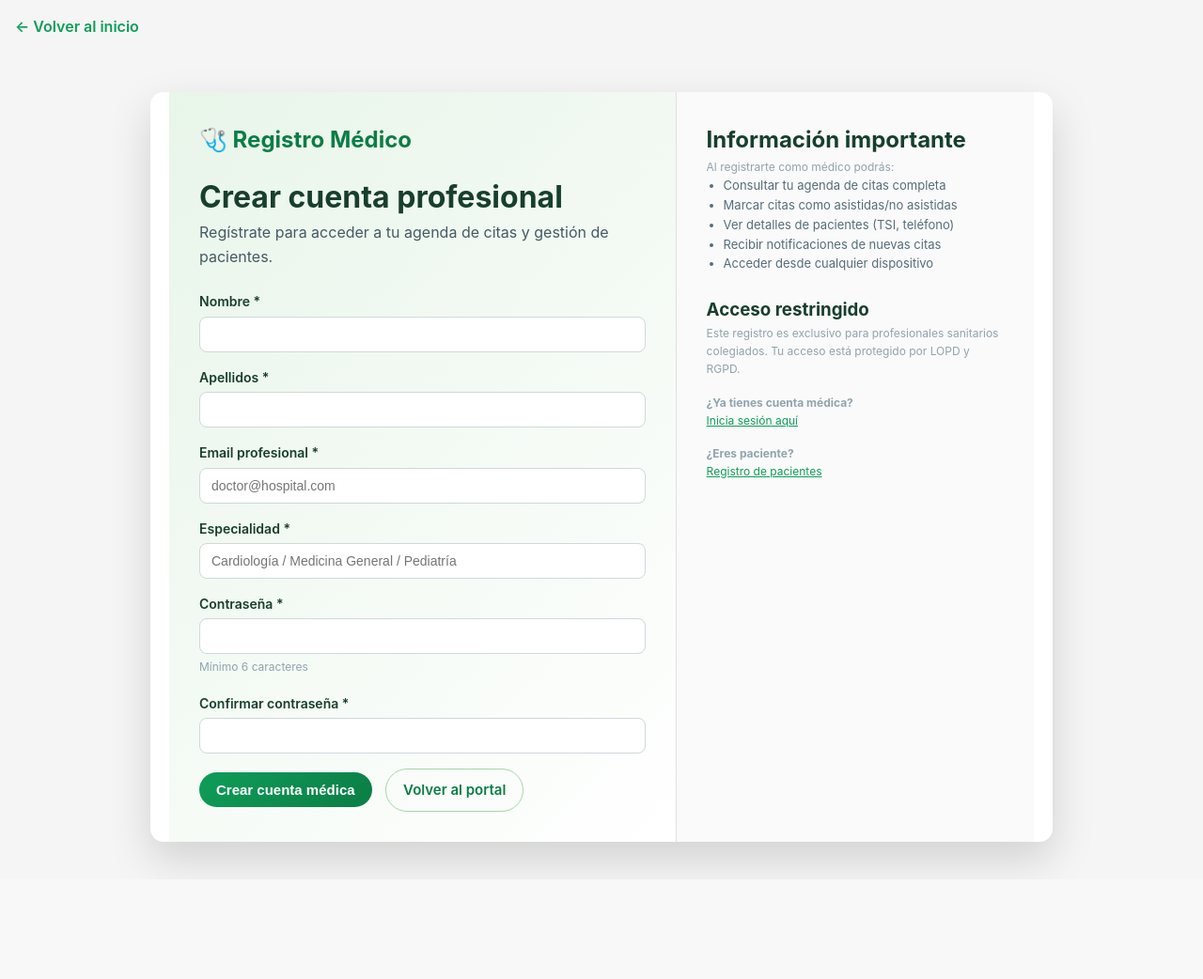
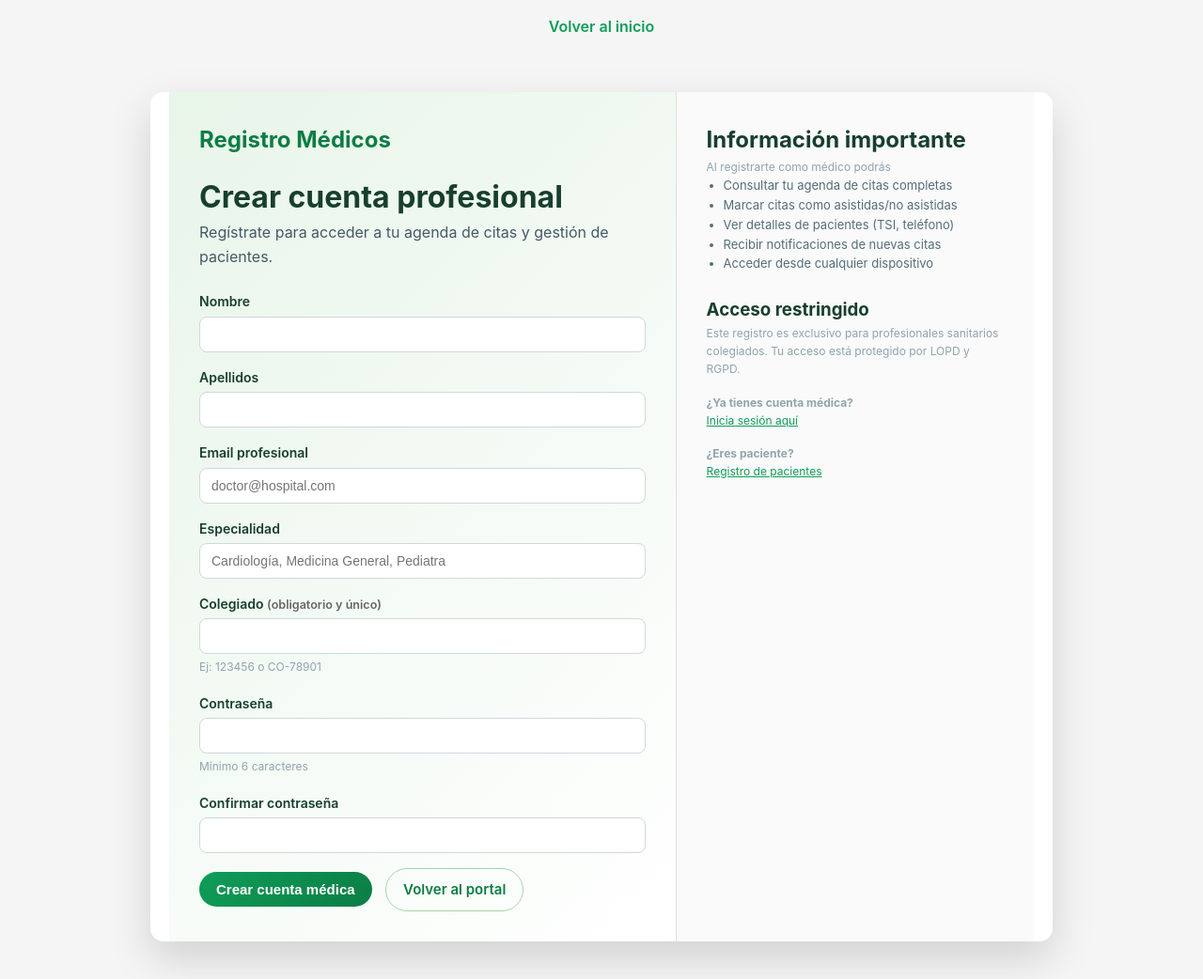
Before and after one commit to Samuel-reto/Grupo_2, a WordPress theme: template registro_medico.php in a window 1280 px wide. Shown: the whole page at 94% size. Before the commit the page ends 928 px from the top, so only its background shows below. Run offline with PHP 8.4 and a stand-in for WordPress, Linux system fonts and the light colour scheme; the site name, menu and one post (Sample post) are stand-ins, and other content is empty.

Commit message:
Update registro_medico.php

```diff
--- a/registro_medico.php
+++ b/registro_medico.php
@@ -1,55 +1,60 @@
 <?php
-if (!defined('ABSPATH')) require_once('../../../wp-load.php');
+if (!defined('ABSPATH')) require_once '../../../wp-load.php';
 if (!session_id()) session_start();
-
 ini_set('display_errors', 1);
 error_reporting(E_ALL);
 
 global $wpdb;
 require_once get_stylesheet_directory() . '/config.php';
 
-$error = "";
+$error = '';
 $registro_exitoso = false;
-$nombre_usuario = "";
+$nombre_usuario = '';
 
-if ($_SERVER['REQUEST_METHOD'] === 'POST') {
+if ($_SERVER['REQUEST_METHOD'] == 'POST') {
     $nombre = sanitize_text_field($_POST['nombre'] ?? '');
     $apellidos = sanitize_text_field($_POST['apellidos'] ?? '');
     $email = sanitize_email($_POST['email'] ?? '');
     $especialidad = sanitize_text_field($_POST['especialidad'] ?? '');
+    $colegiado = sanitize_text_field($_POST['colegiado'] ?? ''); // Corregido a 'colegiado'
     $password = $_POST['password'] ?? '';
-    $password_confirm = $_POST['password_confirm'] ?? '';
+    $password_confirm = $_POST['passwordconfirm'] ?? '';
 
-    if (empty($nombre) || empty($apellidos) || empty($email) || empty($especialidad) || empty($password)) {
-        $error = "Todos los campos obligatorios deben completarse.";
+    if (empty($nombre) || empty($apellidos) || empty($email) || empty($especialidad) || empty($colegiado) || empty($password)) {
+        $error = 'Todos los campos obligatorios deben completarse.';
     } elseif (strlen($password) < 6) {
-        $error = "La contraseña debe tener al menos 6 caracteres.";
-    } elseif ($password !== $password_confirm) {
-        $error = "Las contraseñas no coinciden.";
+        $error = 'La contraseña debe tener al menos 6 caracteres.';
+    } elseif ($password != $password_confirm) {
+        $error = 'Las contraseñas no coinciden.';
     } else {
-        // Verificar email único en tabla medico
-        $existe = $wpdb->get_var($wpdb->prepare(
-            "SELECT COUNT(*) FROM medico WHERE email = %s", $email
-        ));
-
-        if ($existe > 0) {
-            $error = "Este email ya está registrado como médico.";
+        // Verificar email único
+        $existe_email = $wpdb->get_var($wpdb->prepare("SELECT COUNT(*) FROM medico WHERE email %s", $email));
+        if ($existe_email > 0) {
+            $error = 'Este email ya está registrado como médico.';
+        } else {
+            // Verificar colegiado único (corregido)
+            $existe_colegiado = $wpdb->get_var($wpdb->prepare("SELECT COUNT(*) FROM medico WHERE colegiado %s", $colegiado));
+            if ($existe_colegiado > 0) {
+                $error = 'Este número de colegiado ya está registrado.';
             } else {
                 $password_hash = password_hash($password, PASSWORD_DEFAULT);
-
-            $resultado = $wpdb->insert('medico', [  // ✅ Tabla correcto: medico
+                $resultado = $wpdb->insert(
+                    'medico',
+                    array(
                         'nombre' => $nombre,
                         'apellidos' => $apellidos,
                         'email' => $email,
                         'especialidad' => $especialidad,
+                        'colegiado' => $colegiado, // Corregido a 'colegiado'
                         'password_hash' => $password_hash
-            ]);
-
+                    )
+                );
                 if ($resultado) {
                     $registro_exitoso = true;
                     $nombre_usuario = $nombre;
                 } else {
-                $error = "Error al crear la cuenta: " . $wpdb->last_error;
+                    $error = 'Error al crear la cuenta: ' . $wpdb->last_error;
+                }
             }
         }
     }
@@ -64,29 +69,25 @@ if ($registro_exitoso) {
         <meta charset="UTF-8">
         <meta name="viewport" content="width=device-width, initial-scale=1.0">
         <title>Registro exitoso - Health2You</title>
-        <link rel="stylesheet" href="<?= get_stylesheet_directory_uri(); ?>/styles.css">
+        <link rel="stylesheet" href="<?php echo get_stylesheet_directory_uri(); ?>/styles.css">
     </head>
     <body>
         <div class="container">
             <div class="left">
                 <div class="logo">
-                    <span>✅ Registro completado</span>
+                    <span>Registro completado</span>
                 </div>
-                <h1>¡Bienvenido/a, Dr/a <?= htmlspecialchars($nombre_usuario) ?>!</h1>
+                <h1>Bienvenido/a, Dr/a <?php echo htmlspecialchars($nombre_usuario); ?>!</h1>
                 <div class="alert" style="background: #e8f5e9; color: #2e7d32; font-size: 16px; padding: 20px;">
-                    ✅ Tu cuenta médica ha sido creada correctamente.
-                    <br><br>
-                    <strong>Redirigiendo al login...</strong>
-                    <br><br>
-                    <a href="<?= $login_url ?>" class="btn" style="margin-top: 16px; display: inline-block;">
-                        Ir al login ahora →
-                    </a>
+                    Tu cuenta médica ha sido creada correctamente.<br><br>
+                    <strong>Redirigiendo al login...</strong><br><br>
+                    <a href="<?php echo $login_url; ?>" class="btn" style="margin-top: 16px; display: inline-block;">Ir al login ahora</a>
                 </div>
             </div>
         </div>
         <script>
             setTimeout(function() {
-                window.location.replace('<?= $login_url ?>');
+                window.location.replace('<?php echo $login_url; ?>');
             }, 2000);
         </script>
     </body>
@@ -101,110 +102,77 @@ if ($registro_exitoso) {
     <meta charset="<?php bloginfo('charset'); ?>">
     <meta name="viewport" content="width=device-width, initial-scale=1.0">
     <title>Registro Médico - Health2You</title>
-    <link rel="stylesheet" href="<?= get_stylesheet_directory_uri(); ?>/styles.css">
+    <link rel="stylesheet" href="<?php echo get_stylesheet_directory_uri(); ?>/styles.css">
     <?php wp_head(); ?>
 </head>
 <body>
-
-<div style="padding: 16px; background: #f5f5f5;">
-    <a href="<?= get_stylesheet_directory_uri(); ?>/index.php" style="color: var(--primary); text-decoration: none; font-weight: 600;">
-        ← Volver al inicio
-    </a>
+    <div style="padding: 16px; background: #f5f5f5; text-align: center;">
+        <a href="<?php echo get_stylesheet_directory_uri(); ?>/index.php" style="color: var(--primary); text-decoration: none; font-weight: 600;">Volver al inicio</a>
     </div>
-
     <div class="container">
         <div class="left">
             <div class="logo">
-            <span>🩺 Registro Médico</span>
+                <span>Registro Médicos</span>
             </div>
             <h1>Crear cuenta profesional</h1>
-        <p class="tagline">
-            Regístrate para acceder a tu agenda de citas y gestión de pacientes.
-        </p>
-
+            <p class="tagline">Regístrate para acceder a tu agenda de citas y gestión de pacientes.</p>
             <?php if ($error): ?>
-            <div class="alert alert-error"><?= htmlspecialchars($error) ?></div>
+                <div class="alert alert-error"><?php echo htmlspecialchars($error); ?></div>
             <?php endif; ?>
-
             <form method="post">
                 <div class="form-group">
-                <label for="nombre">Nombre *</label>
-                <input type="text" name="nombre" id="nombre"
-                       value="<?= htmlspecialchars($_POST['nombre'] ?? '') ?>" required>
+                    <label for="nombre">Nombre</label>
+                    <input type="text" name="nombre" id="nombre" value="<?php echo htmlspecialchars($_POST['nombre'] ?? ''); ?>" required>
                 </div>
-
                 <div class="form-group">
-                <label for="apellidos">Apellidos *</label>
-                <input type="text" name="apellidos" id="apellidos"
-                       value="<?= htmlspecialchars($_POST['apellidos'] ?? '') ?>" required>
+                    <label for="apellidos">Apellidos</label>
+                    <input type="text" name="apellidos" id="apellidos" value="<?php echo htmlspecialchars($_POST['apellidos'] ?? ''); ?>" required>
                 </div>
-
                 <div class="form-group">
-                <label for="email">Email profesional *</label>
-                <input type="email" name="email" id="email"
-                       placeholder="doctor@hospital.com"
-                       value="<?= htmlspecialchars($_POST['email'] ?? '') ?>" required>
+                    <label for="email">Email profesional</label>
+                    <input type="email" name="email" id="email" placeholder="doctor@hospital.com" value="<?php echo htmlspecialchars($_POST['email'] ?? ''); ?>" required>
                 </div>
-
                 <div class="form-group">
-                <label for="especialidad">Especialidad *</label>
-                <input type="text" name="especialidad" id="especialidad"
-                       placeholder="Cardiología / Medicina General / Pediatría"
-                       value="<?= htmlspecialchars($_POST['especialidad'] ?? '') ?>" required>
+                    <label for="especialidad">Especialidad</label>
+                    <input type="text" name="especialidad" id="especialidad" placeholder="Cardiología, Medicina General, Pediatra" value="<?php echo htmlspecialchars($_POST['especialidad'] ?? ''); ?>" required>
                 </div>
-
                 <div class="form-group">
-                <label for="password">Contraseña *</label>
-                <input type="password" name="password" id="password"
-                       minlength="6" required>
+                    <label for="colegiado">Colegiado <span style="color: #666; font-size: 0.9em;">(obligatorio y único)</span></label>
+                    <input type="text" name="colegiado" id="colegiado" value="<?php echo htmlspecialchars($_POST['colegiado'] ?? ''); ?>" required maxlength="100">
+                    <small class="small-muted">Ej: 123456 o CO-78901</small>
+                </div>
+                <div class="form-group">
+                    <label for="password">Contraseña</label>
+                    <input type="password" name="password" id="password" minlength="6" required>
                     <small class="small-muted">Mínimo 6 caracteres</small>
                 </div>
-
                 <div class="form-group">
-                <label for="password_confirm">Confirmar contraseña *</label>
-                <input type="password" name="password_confirm" id="password_confirm"
-                       minlength="6" required>
+                    <label for="passwordconfirm">Confirmar contraseña</label>
+                    <input type="password" name="passwordconfirm" id="passwordconfirm" minlength="6" required>
                 </div>
-
                 <button type="submit" class="btn">Crear cuenta médica</button>
-            <a href="<?= get_stylesheet_directory_uri(); ?>/index.php"
-               class="btn btn-secondary" style="margin-left: 10px;">
-                Volver al portal
-            </a>
+                <a href="<?php echo get_stylesheet_directory_uri(); ?>/index.php" class="btn btn-secondary" style="margin-left: 10px;">Volver al portal</a>
             </form>
         </div>
-
         <div class="right">
             <h2>Información importante</h2>
-        <p class="small-muted">
-            Al registrarte como médico podrás:
-        </p>
+            <p class="small-muted">Al registrarte como médico podrás</p>
             <ul class="helper-list">
-            <li>Consultar tu agenda de citas completa</li>
+                <li>Consultar tu agenda de citas completas</li>
                 <li>Marcar citas como asistidas/no asistidas</li>
                 <li>Ver detalles de pacientes (TSI, teléfono)</li>
                 <li>Recibir notificaciones de nuevas citas</li>
                 <li>Acceder desde cualquier dispositivo</li>
             </ul>
-
             <h3 style="margin-top: 24px;">Acceso restringido</h3>
-        <p class="small-muted">
-            Este registro es exclusivo para profesionales sanitarios colegiados.
-            Tu acceso está protegido por LOPD y RGPD.
-        </p>
-
+            <p class="small-muted">Este registro es exclusivo para profesionales sanitarios colegiados. Tu acceso está protegido por LOPD y RGPD.</p>
             <p class="small-muted" style="margin-top: 16px;">
                 <strong>¿Ya tienes cuenta médica?</strong><br>
-            <a href="<?= get_stylesheet_directory_uri(); ?>/login.php" style="color: var(--primary);">
-                Inicia sesión aquí
-            </a>
+                <a href="<?php echo get_stylesheet_directory_uri(); ?>/login.php" style="color: var(--primary);">Inicia sesión aquí</a>
             </p>
-
             <p class="small-muted" style="margin-top: 16px;">
                 <strong>¿Eres paciente?</strong><br>
-            <a href="<?= get_stylesheet_directory_uri(); ?>/registro.php" style="color: var(--primary);">
-                Registro de pacientes
-            </a>
+                <a href="<?php echo get_stylesheet_directory_uri(); ?>/registro.php" style="color: var(--primary);">Registro de pacientes</a>
             </p>
         </div>
     </div>
```
Lines whose indentation alone changed are shown as unchanged.
